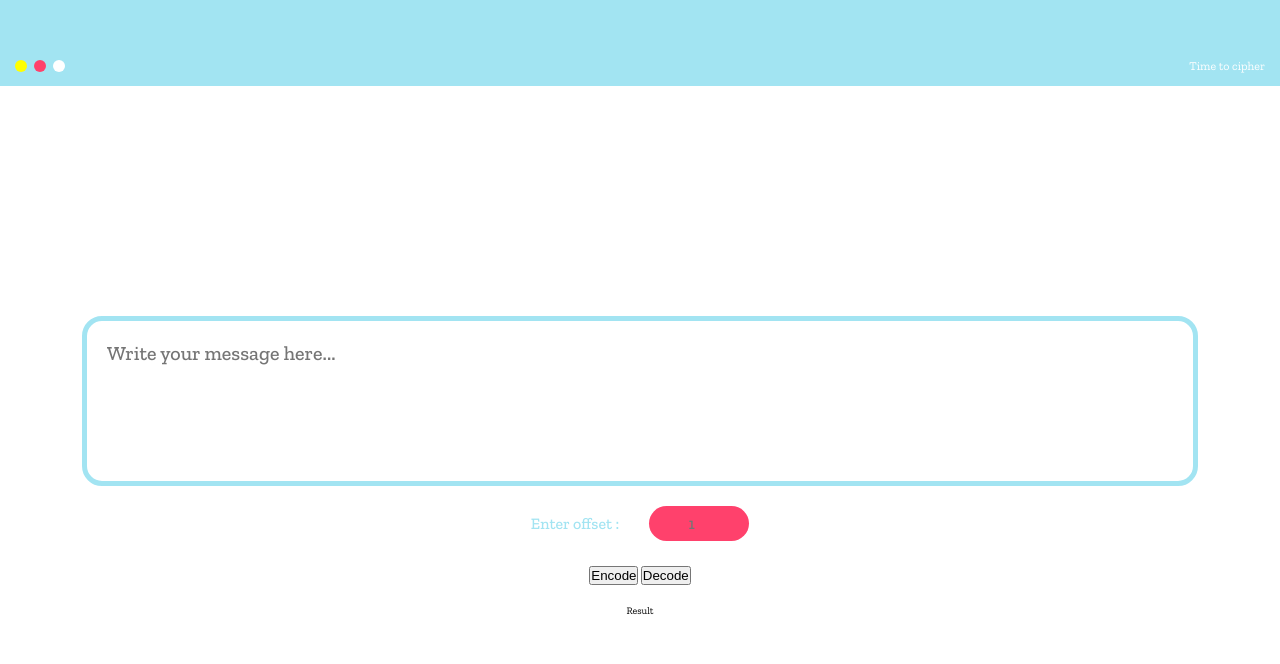
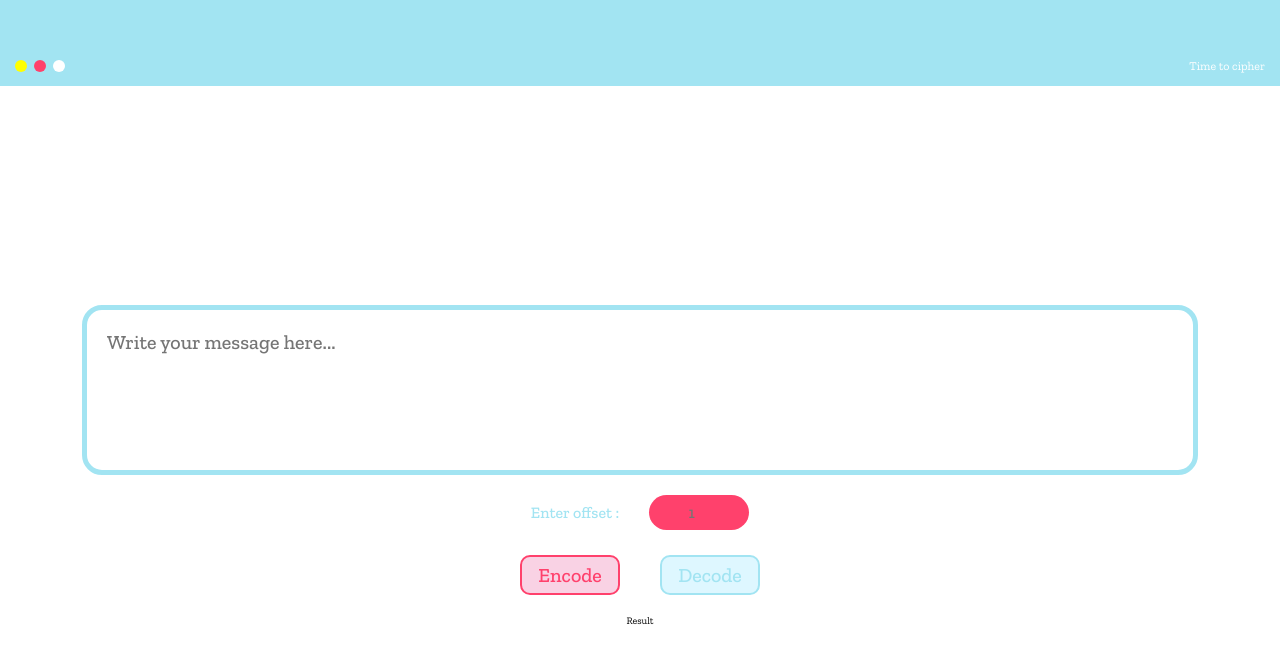
Before and after one commit to jannerymbf/JS-Cipher, a website with bundled scripts: page src/index.html in a window 1280 px wide. Shown: the part 754-1418 px from the top of the page. Built offline with nearby package versions, Linux system fonts and the light colour scheme.

Commit message:
Add styles to buttons encode and decode

```diff
--- a/src/index.html
+++ b/src/index.html
@@ -46,8 +46,8 @@
             <input type="number" id="offset" placeholder="1" required>
           </div>
           <div class="main-controls__buttons">
-            <button id="code">Encode</button>
-            <button id="decode">Decode</button>
+            <button id="code" class="main-controls__buttons--encode">Encode</button>
+            <button id="decode" class="main-controls__buttons--decode">Decode</button>
           </div>
         </section>
         <p class="cipher__main-product" id="result">Result</p>
--- a/src/style.css
+++ b/src/style.css
@@ -13,6 +13,8 @@ html {
   --main-yellow: #FFFF00;
   --main-light-yellow: #FFFEC2;
   --main-pink: #FF416C;
+  --main-light-pink: #F9D2E4;
+  --main-blue: #DEF7FF;
   --main-light-blue: #A2E4F2;
   --main-white: #FFF
 }
@@ -216,3 +218,32 @@ html {
 .main-controls__offset input:focus {
   outline: 2px solid var(--main-light-blue);
 }
+
+.main-controls__buttons {
+  display: flex;
+  justify-content: center;
+  align-items: center;
+  gap: 40px;
+}
+
+.main-controls__buttons button {
+  width: 100px;
+  height: 40px;
+  border-radius: 10px;
+  background-color: var(--main-white);
+  font-family: 'Zilla Slab', serif;
+  font-size: 2rem;
+  font-weight: 500;
+}
+
+.main-controls__buttons .main-controls__buttons--encode {
+  border: 2px solid var(--main-pink);
+  background-color: var(--main-light-pink);
+  color: var(--main-pink);
+}
+
+.main-controls__buttons .main-controls__buttons--decode {
+  border: 2px solid var(--main-light-blue);
+  background-color: var(--main-blue);
+  color: var(--main-light-blue);
+}
```
